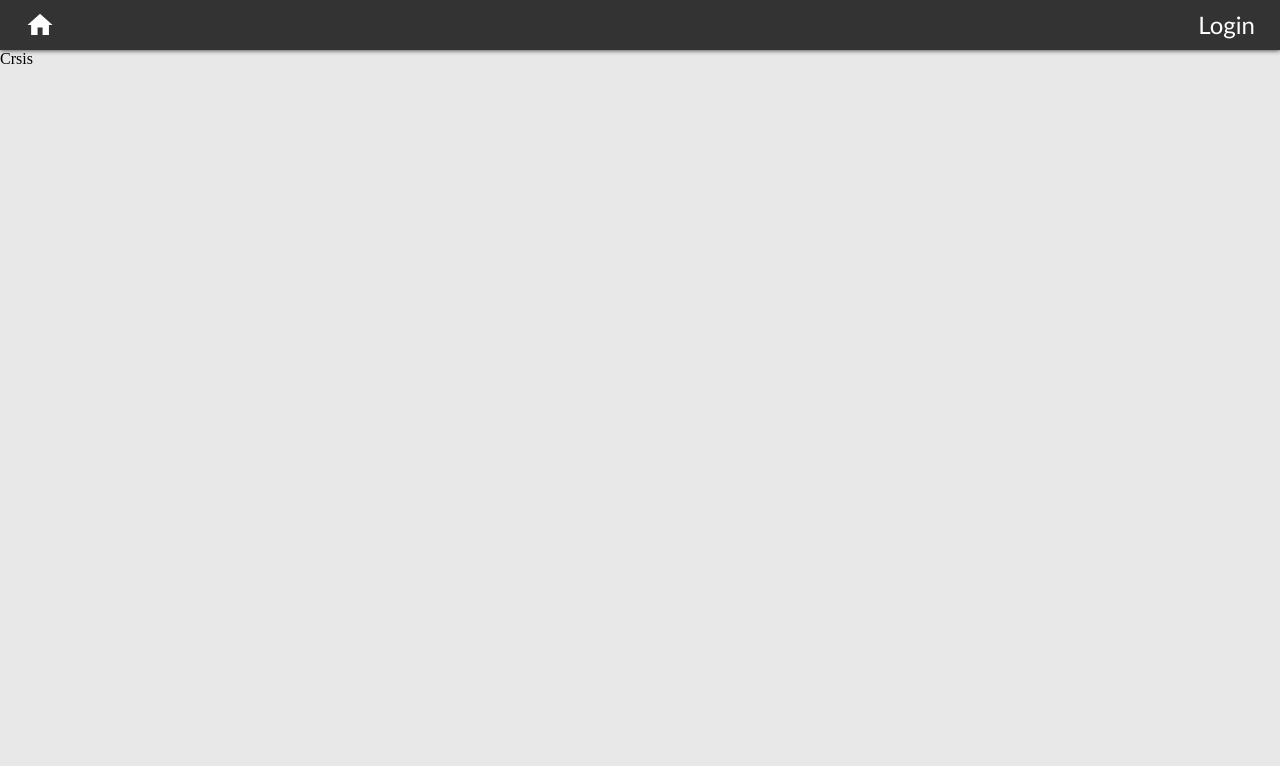
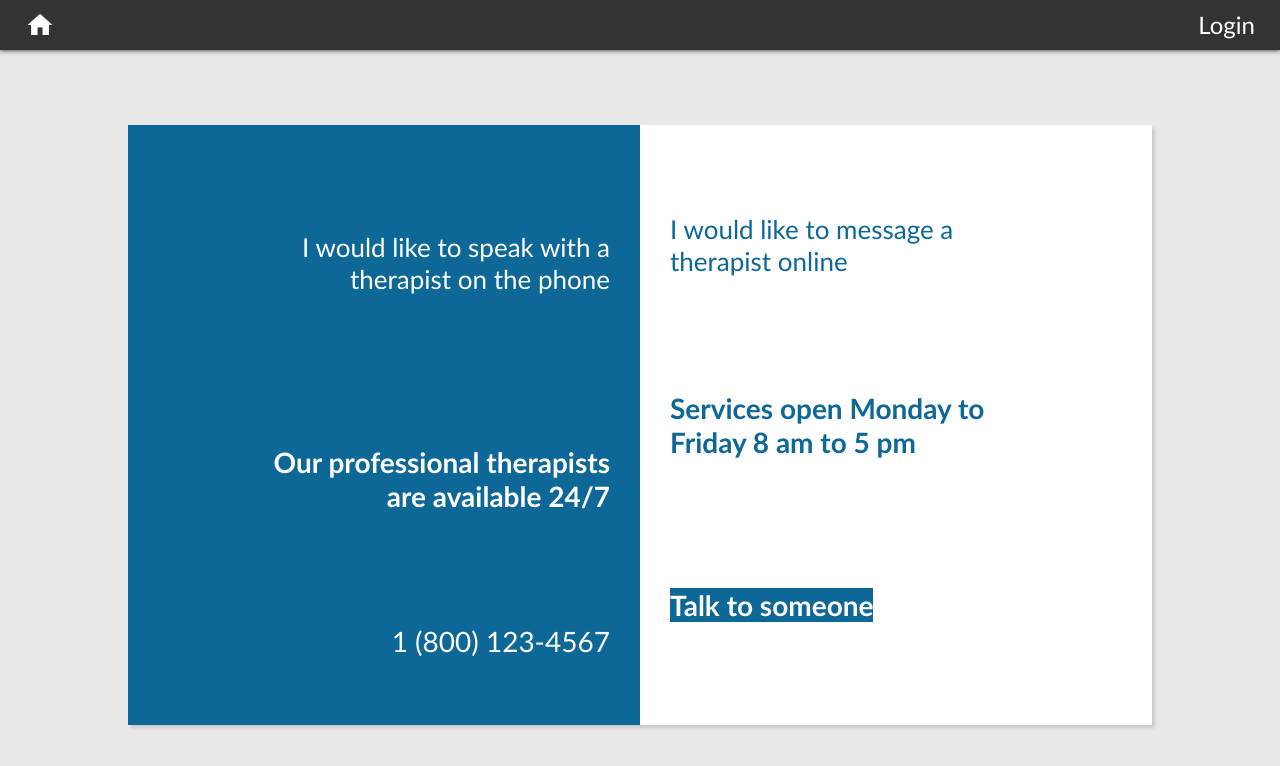
Before and after one commit to microsoft/MentalHealthPlatform, a React app in the folder client/: page /crisis in a window 1280 px wide. Shown: the top 766 px of the page. Built offline with nearby package versions, Linux system fonts and the light colour scheme.

Commit message:
Implement Crisis component

```diff
--- a/client/src/Components/Crisis/crisis.css
+++ b/client/src/Components/Crisis/crisis.css
@@ -0,0 +1,74 @@
+.CrisisContainer {
+    height: 100%;
+    display: flex;
+    flex-direction: row;
+    align-items: center;
+    justify-content: center;
+    font-family: Calibri,Candara,Segoe,Segoe UI,Optima,Arial,sans-serif;
+}
+
+.CrisisWrapper {
+    height: 80%;
+    width: 80%;
+    display: flex;
+    flex-direction: row;
+    box-shadow: 3px 3px 3px #CCCCCC;
+}
+
+.LeftPane {
+    background-color: rgb(13, 103, 151);
+    color: #FFFFFF;
+    padding: 30px;
+    width: 50%;
+    text-align: end;
+    display: flex;
+    flex-direction: column;
+    align-items: flex-end;
+}
+
+.RightPane {
+    background-color: #FFFFFF;
+    color: rgb(13, 103, 151);
+    padding: 30px;
+    width: 50%;
+    text-align: start;
+    display: flex;
+    flex-direction: column;
+    align-items: flex-start;
+}
+
+.Label1 {
+    font-size: 26px;
+    display: flex;
+    flex-direction: row;
+    height: 40%;
+    max-height: 40%;
+    max-width: 80%;
+    align-items: center;
+}
+
+.Label2 {
+    font-size: 28px;
+    font-weight: bold;
+    display: flex;
+    flex-direction: row;
+    height: 40%;
+    max-height: 40%;
+    max-width: 80%;
+    align-items: center;
+}
+
+.Label3 {
+    font-size: 28px;
+    display: flex;
+    flex-direction: row;
+    height: 20%;
+    max-height: 20%;
+    max-width: 80%;
+    align-items: center;
+}
+
+.TalkButton {
+    background-color: rgb(13, 103, 151);
+    color: #FFFFFF;
+}
--- a/client/src/Components/Crisis/crisis.tsx
+++ b/client/src/Components/Crisis/crisis.tsx
@@ -2,6 +2,8 @@
 // Licensed under the MIT license.
 
 import * as React from 'react';
+
+import * as classes from './crisis.css';
 
 interface ICrsisProps {
 }
@@ -11,8 +13,21 @@ const Crsis = (props: ICrsisProps) => {
     } = props;
 
     return (
-        <div>
-           Crsis
+        <div className={classes.CrisisContainer}>
+            <div className={classes.CrisisWrapper}>
+                <div className={classes.LeftPane}>
+                    <div className={classes.Label1}>I would like to speak with a therapist on the phone</div>
+                    <div className={classes.Label2}>Our professional therapists are available 24/7</div>
+                    <div className={classes.Label3}>1 (800) 123-4567</div>
+                </div>
+                <div className={classes.RightPane}>
+                    <div className={classes.Label1}>I would like to message a therapist online</div>
+                    <div className={classes.Label2}>Services open Monday to Friday 8 am to 5 pm</div>
+                    <div className={classes.Label2}>
+                        <div className={classes.TalkButton}>Talk to someone</div>
+                    </div>
+                </div>
+            </div>
         </div>
     );
 };
```
Also changed, not shown: client/src/Components/Crisis/crisis.css.d.ts (+8 -0 lines), client/src/Components/Crisis/crsis.css.d.ts (deleted).
